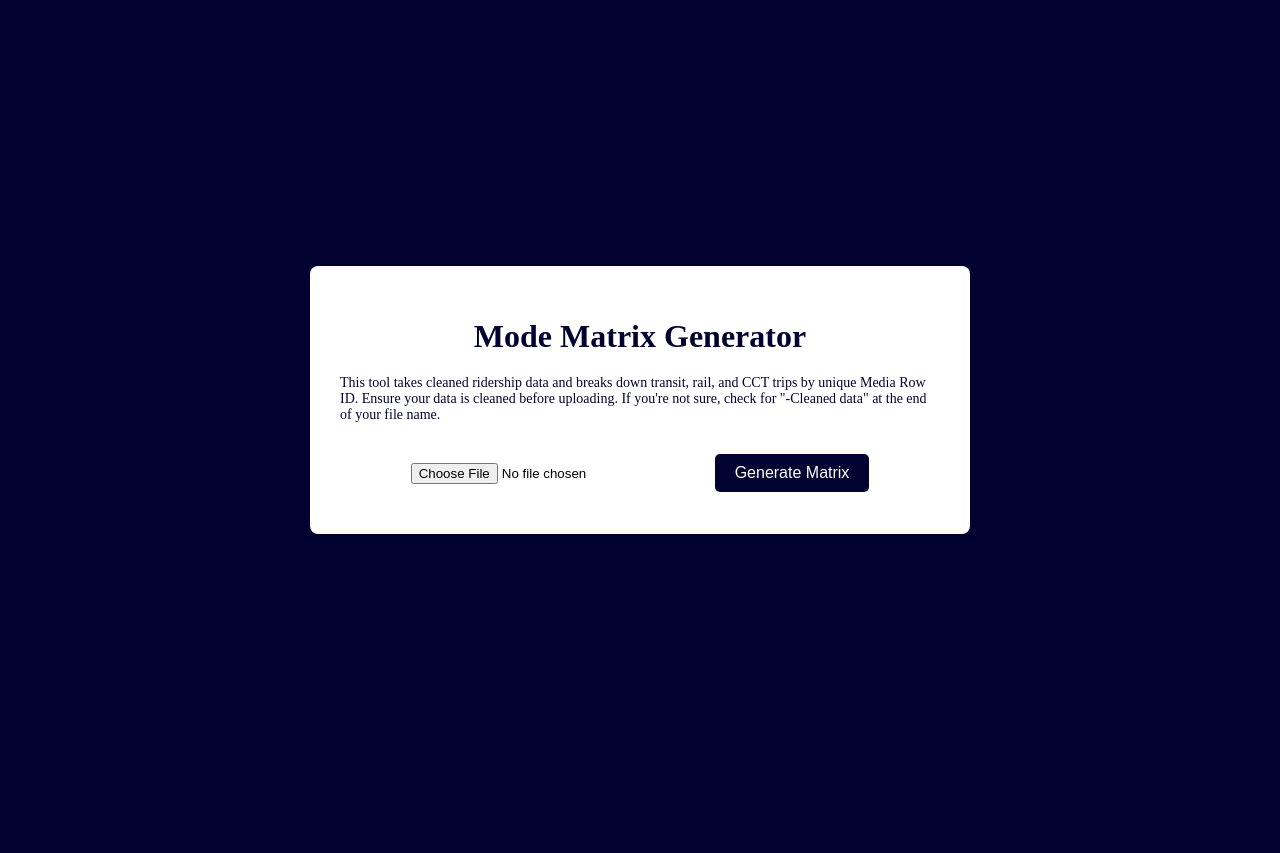
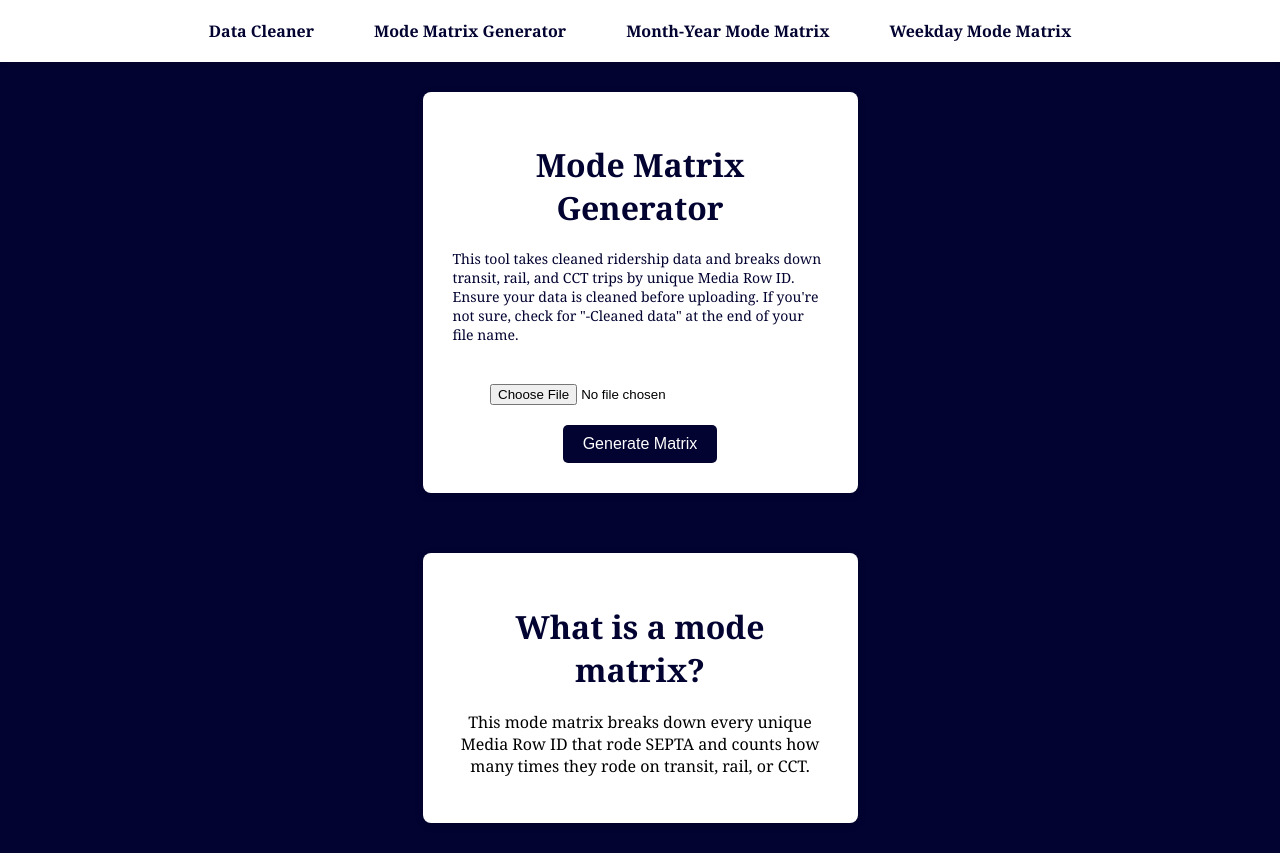
Before and after one commit to SEPTA-KAP/DataAnalysis, a plain HTML site: page modematrix.html in a window 1280 px wide. Before the commit the page ends 800 px from the top, so only its background shows below. Drawn offline with Linux system fonts and the light colour scheme.

Commit message:
Update modematrix.html

```diff
--- a/modematrix.html
+++ b/modematrix.html
@@ -7,23 +7,51 @@
     <script src="https://cdnjs.cloudflare.com/ajax/libs/xlsx/0.18.5/xlsx.full.min.js"></script>
     <style>
         body {
-            font-family: 'Meriweather', serif;
+            font-family: 'cambria', arial;
             background-color: #030331;
             margin: 0;
             padding: 0;
             display: flex;
+            flex-direction: column;
+            min-height: 100vh;
+        }
+
+        /* White bar at the top with links */
+        .header {
+            background-color: white;
+            padding: 10px 0;
+            display: flex;
             justify-content: center;
             align-items: center;
-            height: 100vh;
+            box-shadow: 0 2px 4px rgba(0, 0, 0, 0.1);
         }
+
+        .header a {
+            color: #030331;
+            text-decoration: none;
+            font-weight: bold;
+            border-radius: 8px;
+            margin: 0 20px;
+            padding: 10px;
+            transition: background-color 0.3s;
+        }
+
+        .header a:hover {
+            background-color: #294d5a;
+            border-radius: 8px;
+            color: white;
+        }
+
+
         .container {
             text-align: center;
-            background: #ffffff;
+            background-color: #ffffff;
             padding: 30px;
             border-radius: 8px;
-            box-shadow: 0 4px 6px rgba(0, 0, 0, 0.1);
-            max-width: 600px;
-            width: 90%;
+            box-shadow: 0 2px 10px rgba(0, 0, 0, 0.1);
+            max-width: 375px;
+            margin: 30px auto;
+            transition: background-color 0.3s, color 0.3s, opacity 0.3s;
         }
         h1 {
             color: #030331;
@@ -49,7 +77,7 @@
             font-size: 16px;
         }
         button:hover {
-            background-color: #0056b3;
+            background-color: #294d5a;
         }
         .instructions {
             text-align: left;
@@ -60,6 +88,15 @@
     </style>
 </head>
 <body>
+    <!-- White bar with links -->
+    <div class="header">
+        <a href="DataCleaner.html">Data Cleaner</a>
+        <a href="modematrix.html">Mode Matrix Generator</a>
+        <a href="monthyearmatrix.html">Month-Year Mode Matrix</a>
+        <a href="weekdaymatrix.html">Weekday Mode Matrix</a>
+    </div>
+
+    <!--Main Content container-->
     <div class="container">
         <h1>Mode Matrix Generator</h1>
         <div class="instructions">
@@ -208,5 +245,15 @@
             reader.readAsArrayBuffer(file);
         }
     </script>
+    </div>
+
+    <div class="container">
+        <h1>What is a mode matrix?</h1>
+        <p> This mode matrix breaks down every unique Media Row ID that rode SEPTA and
+            counts how many times they rode on transit, rail, or CCT.
+
+        </p>
+    </div>
 </body>
+
 </html>
```
